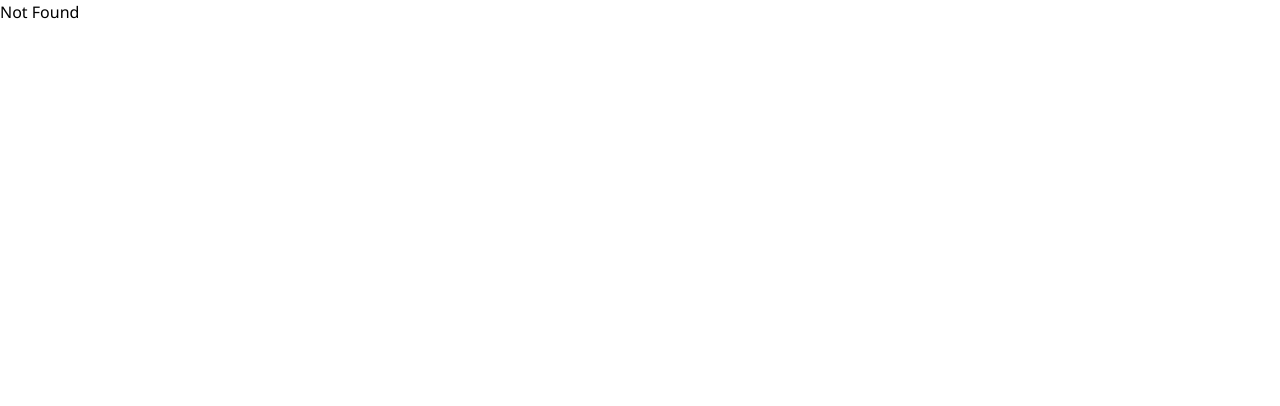
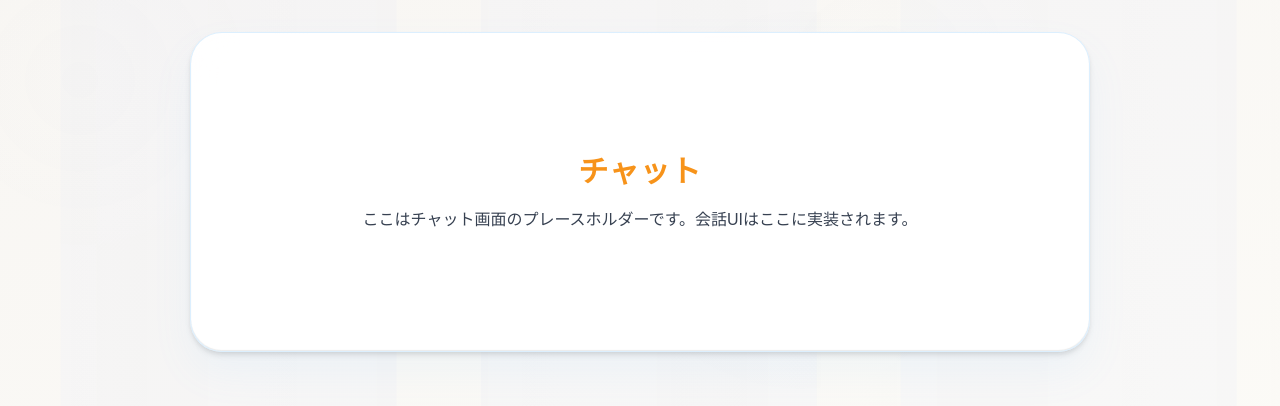
Before and after one commit to yuki-js/ANL-enpit, a React (Vite) app: page /chat in a window 1280 px wide. Shown: the top 406 px of the page. Built offline with nearby package versions, Linux system fonts and the light colour scheme; a web font is replaced by a local one.

Commit message:
チャット画面の実装
ランディングページから遷移するように

```diff
--- /dev/null
+++ b/src/components/screens/ChatScreen.module.css
@@ -0,0 +1,27 @@
+/* Simple layout for placeholder chat screen */
+.main {
+  width: 100%;
+  display: flex;
+  justify-content: center;
+  padding: 2rem 1rem;
+  box-sizing: border-box;
+}
+
+.inner {
+  width: 100%;
+  max-width: 900px;
+  display: flex;
+  flex-direction: column;
+  gap: 1rem;
+  align-items: stretch;
+}
+
+.panel {
+  padding: 2rem;
+  min-height: 320px;
+  display: flex;
+  flex-direction: column;
+  gap: 1rem;
+  justify-content: center;
+  align-items: center;
+}
--- /dev/null
+++ b/src/components/screens/ChatScreen.tsx
@@ -0,0 +1,33 @@
+import React from 'react'
+import { Background } from '../ui/Background/Background'
+import { Panel } from '../ui/Panel/Panel'
+import { Text } from '../ui/Text/Text'
+import styles from './ChatScreen.module.css'
+
+/**
+ * ChatScreen
+ *
+ * プレースホルダーのチャット画面。実際のチャット機能は別途実装してください。
+ */
+export const ChatScreen: React.FC = () => {
+  return (
+    <>
+      <Background />
+      <main className={styles.main}>
+        <div className={styles.inner}>
+          <Panel size="large" aria-label="chat-screen" className={styles.panel}>
+            <Text as="h2" variant="h2" color="brand" align="center">
+              チャット
+            </Text>
+
+            <Text variant="body" color="primary" align="center">
+              ここはチャット画面のプレースホルダーです。会話UIはここに実装されます。
+            </Text>
+          </Panel>
+        </div>
+      </main>
+    </>
+  )
+}
+
+export default ChatScreen
--- a/src/components/screens/HomeHeroScreen.tsx
+++ b/src/components/screens/HomeHeroScreen.tsx
@@ -31,11 +31,15 @@ export const HomeHeroScreen: React.FC = () => {
 
             <div className={styles.ctaRow}>
               <div className={styles.ctaGroup}>
-                <Button variant="primary" size="large">
-                  無料で始める
-                </Button>
-                <Button variant="secondary" size="large">
-                  主な機能を見る
+                <Button
+                  variant="primary"
+                  size="large"
+                  onClick={() => {
+                    // シンプルなページ遷移（後でルーター経由に差し替え可能）
+                    window.location.pathname = '/chat'
+                  }}
+                >
+                  はじめる
                 </Button>
               </div>
             </div>
--- a/src/routeTree.gen.ts
+++ b/src/routeTree.gen.ts
@@ -9,9 +9,21 @@
 // Additionally, you should also exclude this file from your linter and/or formatter to prevent it from being checked or modified.
 
 import { Route as rootRouteImport } from './routes/__root'
+import { Route as ShowcaseRouteImport } from './routes/showcase'
+import { Route as ChatRouteImport } from './routes/chat'
 import { Route as IndexRouteImport } from './routes/index'
 import { Route as DemoStoreRouteImport } from './routes/demo.store'
 
+const ShowcaseRoute = ShowcaseRouteImport.update({
+  id: '/showcase',
+  path: '/showcase',
+  getParentRoute: () => rootRouteImport,
+} as any)
+const ChatRoute = ChatRouteImport.update({
+  id: '/chat',
+  path: '/chat',
+  getParentRoute: () => rootRouteImport,
+} as any)
 const IndexRoute = IndexRouteImport.update({
   id: '/',
   path: '/',
@@ -25,32 +37,54 @@ const DemoStoreRoute = DemoStoreRouteImport.update({
 
 export interface FileRoutesByFullPath {
   '/': typeof IndexRoute
+  '/chat': typeof ChatRoute
+  '/showcase': typeof ShowcaseRoute
   '/demo/store': typeof DemoStoreRoute
 }
 export interface FileRoutesByTo {
   '/': typeof IndexRoute
+  '/chat': typeof ChatRoute
+  '/showcase': typeof ShowcaseRoute
   '/demo/store': typeof DemoStoreRoute
 }
 export interface FileRoutesById {
   __root__: typeof rootRouteImport
   '/': typeof IndexRoute
+  '/chat': typeof ChatRoute
+  '/showcase': typeof ShowcaseRoute
   '/demo/store': typeof DemoStoreRoute
 }
 export interface FileRouteTypes {
   fileRoutesByFullPath: FileRoutesByFullPath
-  fullPaths: '/' | '/demo/store'
+  fullPaths: '/' | '/chat' | '/showcase' | '/demo/store'
   fileRoutesByTo: FileRoutesByTo
-  to: '/' | '/demo/store'
-  id: '__root__' | '/' | '/demo/store'
+  to: '/' | '/chat' | '/showcase' | '/demo/store'
+  id: '__root__' | '/' | '/chat' | '/showcase' | '/demo/store'
   fileRoutesById: FileRoutesById
 }
 export interface RootRouteChildren {
   IndexRoute: typeof IndexRoute
+  ChatRoute: typeof ChatRoute
+  ShowcaseRoute: typeof ShowcaseRoute
   DemoStoreRoute: typeof DemoStoreRoute
 }
 
 declare module '@tanstack/react-router' {
   interface FileRoutesByPath {
+    '/showcase': {
+      id: '/showcase'
+      path: '/showcase'
+      fullPath: '/showcase'
+      preLoaderRoute: typeof ShowcaseRouteImport
+      parentRoute: typeof rootRouteImport
+    }
+    '/chat': {
+      id: '/chat'
+      path: '/chat'
+      fullPath: '/chat'
+      preLoaderRoute: typeof ChatRouteImport
+      parentRoute: typeof rootRouteImport
+    }
     '/': {
       id: '/'
       path: '/'
@@ -70,6 +104,8 @@ declare module '@tanstack/react-router' {
 
 const rootRouteChildren: RootRouteChildren = {
   IndexRoute: IndexRoute,
+  ChatRoute: ChatRoute,
+  ShowcaseRoute: ShowcaseRoute,
   DemoStoreRoute: DemoStoreRoute,
 }
 export const routeTree = rootRouteImport
--- /dev/null
+++ b/src/routes/chat.tsx
@@ -0,0 +1,8 @@
+import { createFileRoute } from '@tanstack/react-router'
+import ChatScreen from '../components/screens/ChatScreen'
+
+export const Route = createFileRoute('/chat')({
+  component: ChatScreen,
+})
+
+export default Route
```
